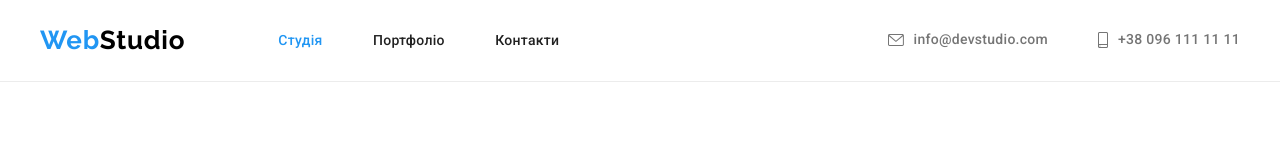
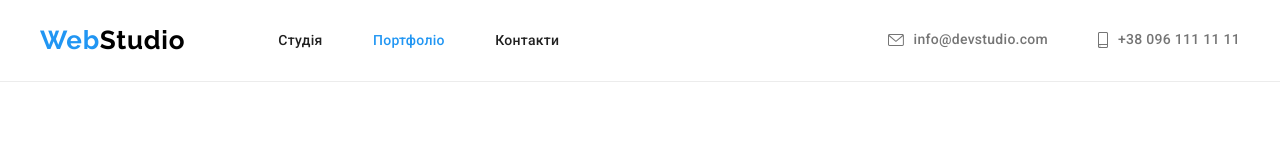
Before and after one commit to matveyozi/homework-1, a plain HTML site: page portfolio.html in a window 1280 px wide. Shown: the top 160 px of the page. Drawn offline with Linux system fonts and the light colour scheme.

Commit message:
Add files via upload

```diff
--- a/portfolio.html
+++ b/portfolio.html
@@ -18,8 +18,8 @@
 			<a href="#" class="logo"><span>Web</span>Studio</a>
 			<nav class="menu">
 			  <ul class="menu__list">
-				<li class="menu__item menu__item-active"><a href="./index.html">Студія</a></li>
-				<li class="menu__item "><a href="./portfolio.html">Портфоліо</a></li>
+				<li class="menu__item "><a href="./index.html">Студія</a></li>
+				<li class="menu__item menu__item-active"><a href="./portfolio.html">Портфоліо</a></li>
 				<li class="menu__item"><a href="#">Контакти</a></li>
 			  </ul>
 			</nav>
```
